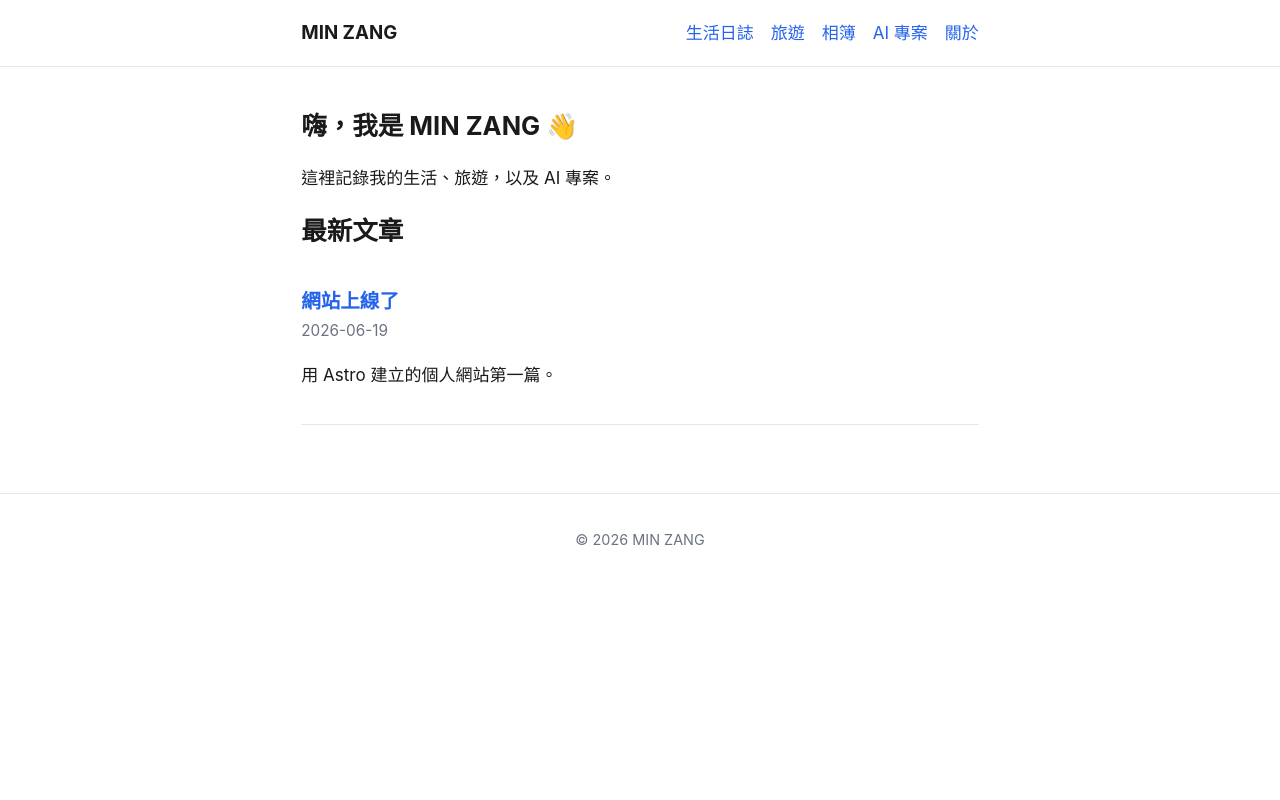
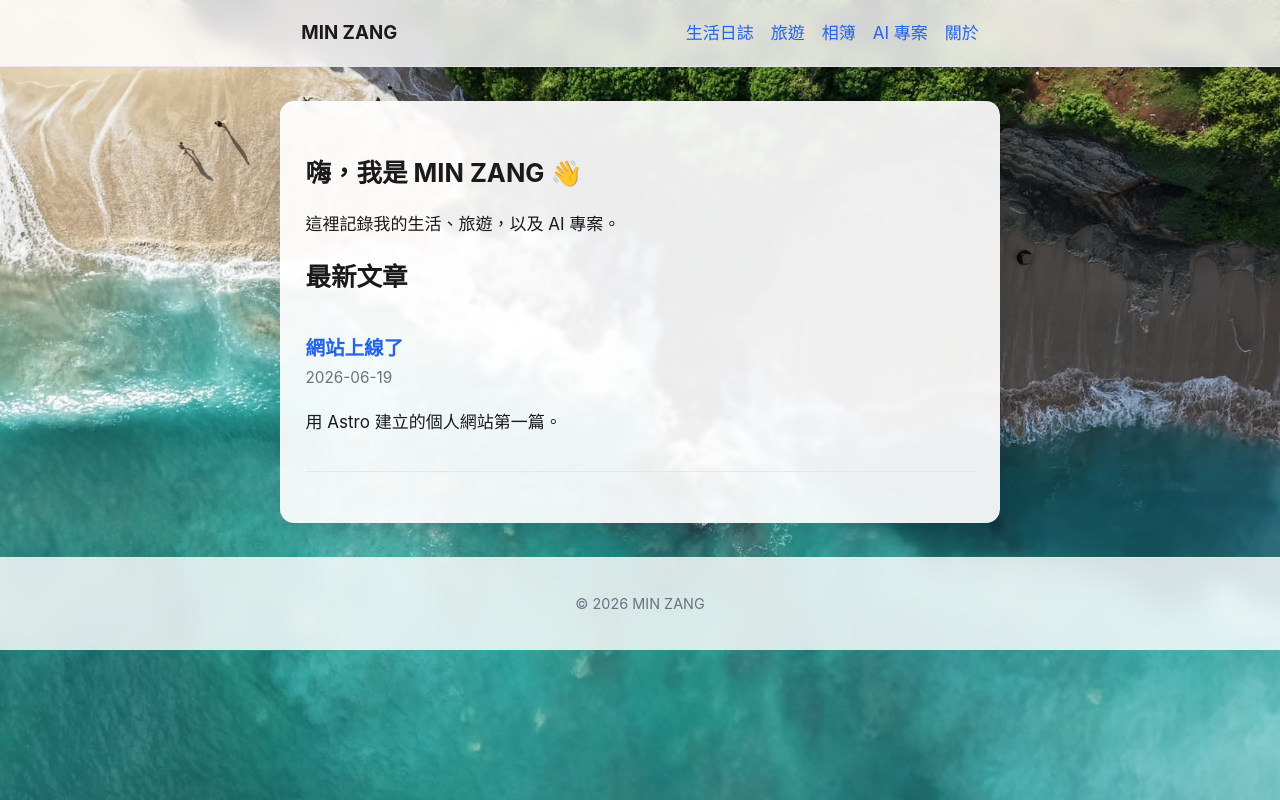
Before and after one commit to PLAYCLUB4215/playclub4215.github.io, an Astro site: page / in a window 1280 px wide. Built offline with nearby package versions, Linux system fonts and the light colour scheme; Astro itself is replaced by a stand-in of ours.

Commit message:
feat: full-page beach photo background with readable content card

```diff
--- a/src/styles/global.css
+++ b/src/styles/global.css
@@ -16,7 +16,7 @@ body {
   margin: 0;
   font-family: var(--font-sans);
   color: var(--color-text);
-  background: var(--color-bg);
+  background: var(--color-bg) url('/images/background.jpg') center center / cover fixed no-repeat;
   line-height: 1.7;
 }
 
@@ -24,6 +24,17 @@ body {
   max-width: var(--max-width);
   margin: 0 auto;
   padding: 0 1.25rem;
+}
+
+/* 主內容卡片：放在半透明白底上，讓文字在照片背景上仍清楚可讀 */
+main.container {
+  background: rgba(255, 255, 255, 0.92);
+  border-radius: 14px;
+  padding: 2rem 1.5rem;
+  margin-top: 2rem;
+  margin-bottom: 2rem;
+  box-shadow: 0 6px 30px rgba(0, 0, 0, 0.15);
+  backdrop-filter: blur(2px);
 }
 
 a { color: var(--color-accent); text-decoration: none; }
@@ -38,16 +49,20 @@ h1, h2, h3 { line-height: 1.3; font-weight: 700; }
 .site-header {
   border-bottom: 1px solid var(--color-border);
   padding: 1rem 0;
-  margin-bottom: 2.5rem;
+  margin-bottom: 0;
+  background: rgba(255, 255, 255, 0.82);
+  backdrop-filter: blur(8px);
 }
 
 .site-footer {
   border-top: 1px solid var(--color-border);
   padding: 2rem 0;
-  margin-top: 4rem;
+  margin-top: 0;
   color: var(--color-muted);
   font-size: 0.85rem;
   text-align: center;
+  background: rgba(255, 255, 255, 0.82);
+  backdrop-filter: blur(8px);
 }
 
 .nav {
```
Also changed, not shown: public/images/background.jpg (added).
